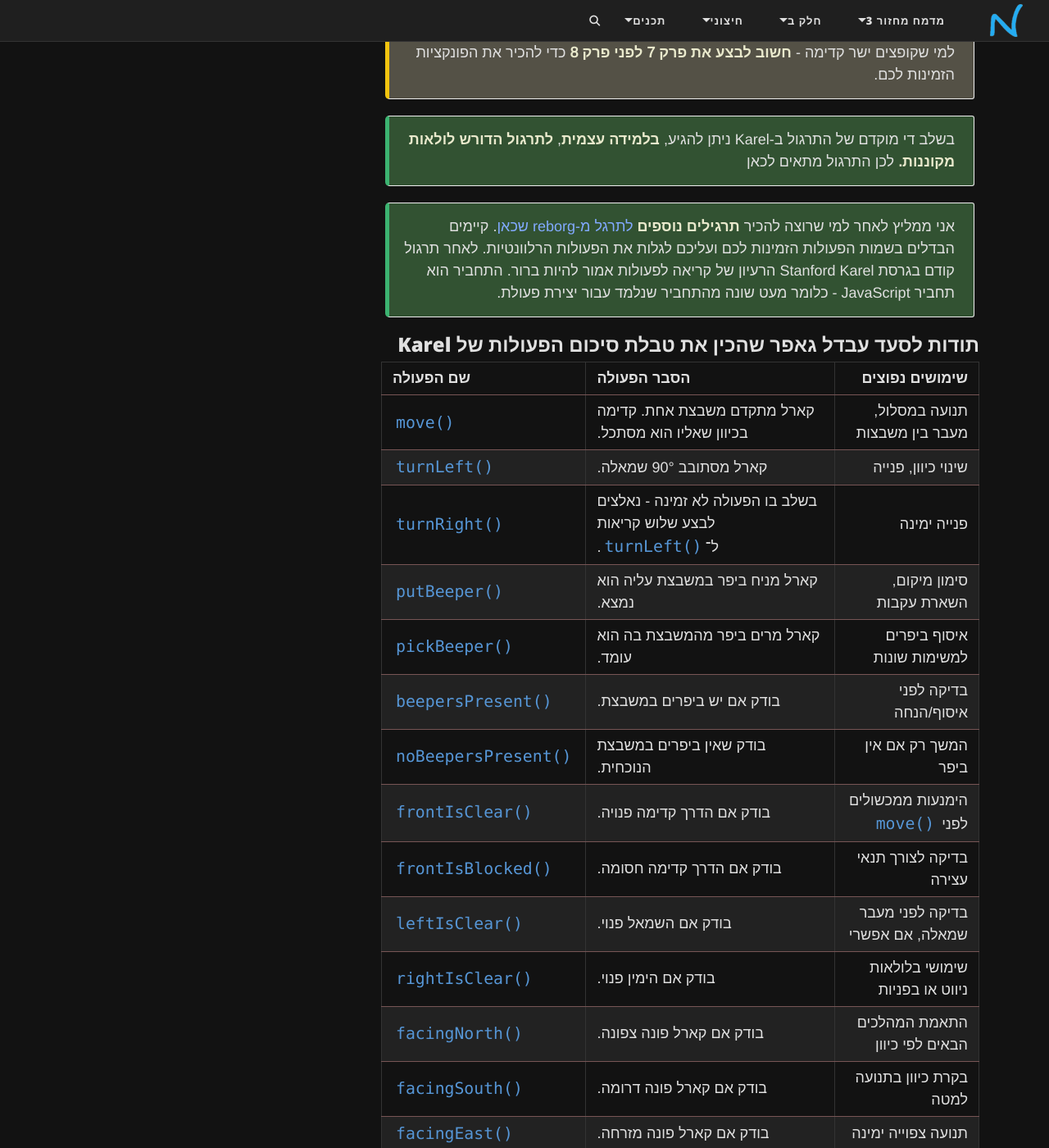
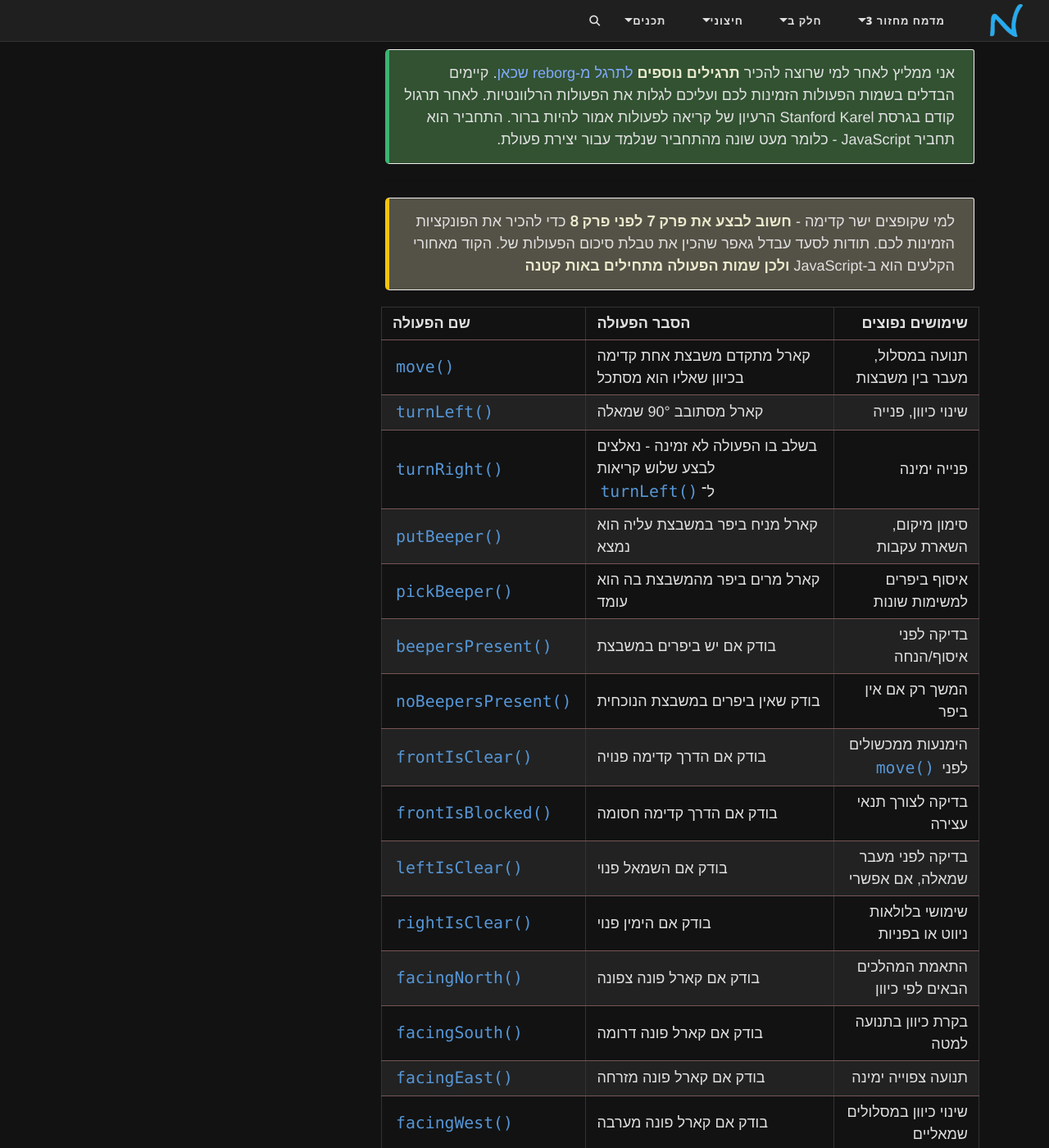
Before and after one commit to 3strategy/BeautifulYesodot, a Jekyll site: the page built from cs2/Chapter6Ex6.4Karel.md, in a window 1280 px wide and 1400 px high, scrolled down 753 px. Shown: the whole window at 82% size. Built offline with Jekyll 4.4.1, drawn with Linux system fonts in a browser that asks for light colours; comment, search, counter and statistics services are not loaded; some of the changed text lies outside the part shown.

```diff
--- a/cs2/Chapter6Ex6.4Karel.md
+++ b/cs2/Chapter6Ex6.4Karel.md
@@ -2,48 +2,48 @@
 layout: page
 title: "תרגול 6.4 Karel the Robot - לולאות מקוננות"
 subtitle: "תרגול בלולאות"
-tags: [קינון, פעולות Karel, Karel the Robot]
+tags: [קינון, פעולות Karel, Karel the Robot, לוגיקה ללא משתנים]
 mathjax: true
 lang: he
 ---
 
-## Karel
+{: .box-note}
+התרגולים המקוריים של Stanford Karel the Robot [נמצאים בקישור זה](https://web.stanford.edu/~cpiech/karel/learn.html) השיעור האחרון ש**ניתן לפתור שם שיעור מספר 8.** לאחר מכן יש באגים בתחביר שאינם מאפשרים להתקדם. הלולאות הנתמכות אצלם הן `repeat(n)` כאשר n הוא מספר החזרות, ובנוסף `while` בתבנית המוכרת לנו.
 
-{: .box-note}
-התרגולים המקוריים של Stanford Karel the Robot [נמצאים בקישור זה](https://web.stanford.edu/~cpiech/karel/learn.html) השיעור האחרון ש**ניתן לפתור הוא שיעור מספר 8.** לאחר מכן יש באגים בתחביר שאינם מאפשרים להתקדם. הלולאות הנתמכות כאן הן `repeat(n)` כאשר n הוא מספר החזרות, ובנוסף `while` בתבנית המוכרת לנו.
 
-{: .box-warning}
-למי שקופצים ישר קדימה - **חשוב לבצע את פרק 7 לפני פרק 8** כדי להכיר את הפונקציות הזמינות לכם.
-
+---
 
 {: .box-success}
 בשלב די מוקדם של התרגול ב-Karel ניתן להגיע, **בלמידה עצמית**, **לתרגול הדורש לולאות מקוננות.** לכן התרגול מתאים לכאן
+
+---
 
 {: .box-success}
 אני ממליץ לאחר למי שרוצה להכיר **תרגילים נוספים** [לתרגל מ-reborg שכאן](https://reeborg.ca/reeborg.html?lang=en&mode=javascript&menu=worlds%2Fmenus%2Freeborg_intro_en.json&name=Home%203&url=worlds%2Ftutorial_en%2Fhome3.json). קיימים הבדלים בשמות הפעולות הזמינות לכם ועליכם לגלות את הפעולות הרלוונטיות. לאחר תרגול קודם בגרסת Stanford Karel הרעיון של קריאה לפעולות אמור להיות ברור. התחביר הוא תחביר JavaScript - כלומר מעט שונה מהתחביר שנלמד עבור יצירת פעולת.
 
 
 
+---
 
-
-### תודות לסעד עבדל גאפר שהכין את טבלת סיכום הפעולות של Karel
+{: .box-warning}
+למי שקופצים ישר קדימה - **חשוב לבצע את פרק 7 לפני פרק 8** כדי להכיר את הפונקציות הזמינות לכם. תודות לסעד עבדל גאפר שהכין את טבלת סיכום הפעולות של. הקוד מאחורי הקלעים הוא ב-JavaScript **ולכן שמות הפעולה מתחילים באות קטנה**
 
 | שימושים נפוצים                    | הסבר הפעולה                                        | שם הפעולה            |
 | --------------------------------- | -------------------------------------------------- | -------------------- |
-| תנועה במסלול, מעבר בין משבצות     | קארל מתקדם משבצת אחת. קדימה בכיוון שאליו הוא מסתכל. | `()move`             |
-| שינוי כיוון, פנייה         | קארל מסתובב 90° שמאלה.                             | `()turnLeft`         |
-| פנייה ימינה | בשלב בו  הפעולה לא זמינה - נאלצים לבצע שלוש קריאות ל־`()turnLeft`.    | `()turnRight`        |
-| סימון מיקום, השארת עקבות          | קארל מניח ביפר במשבצת עליה הוא נמצא.                     | `()putBeeper`        |
-| איסוף ביפרים למשימות שונות        | קארל מרים ביפר מהמשבצת בה הוא עומד.                    | `()pickBeeper`       |
-| בדיקה לפני איסוף/הנחה             | בודק אם יש ביפרים במשבצת.                  | `()beepersPresent`   |
-| המשך רק אם אין ביפר               | בודק שאין ביפרים במשבצת הנוכחית.                   | `()noBeepersPresent` |
-| הימנעות ממכשולים לפני `()move`    | בודק אם הדרך קדימה פנויה.                          | `()frontIsClear`     |
-| בדיקה לצורך תנאי עצירה                  | בודק אם הדרך קדימה חסומה.                          | `()frontIsBlocked`   |
-| בדיקה לפני מעבר שמאלה, אם אפשרי               | בודק אם השמאל פנוי.                                | `()leftIsClear`      |
-| שימושי בלולאות ניווט או בפניות    | בודק אם הימין פנוי.                                | `()rightIsClear`     |
-| התאמת המהלכים הבאים לפי כיוון             | בודק אם קארל פונה צפונה.                           | `()facingNorth`      |
-| בקרת כיוון בתנועה למטה            | בודק אם קארל פונה דרומה.                           | `()facingSouth`      |
-| תנועה צפוייה ימינה        | בודק אם קארל פונה מזרחה.                           | `()facingEast`       |
-| שינוי כיוון במסלולים שמאליים      | בודק אם קארל פונה מערבה.                           | `()facingWest`       |
-| הסתובבות עד כיוון מסוים           | בודק אם קארל לא פונה צפונה.                        | `()notFacingNorth`   |
+| תנועה במסלול, מעבר בין משבצות     | קארל מתקדם משבצת אחת קדימה בכיוון שאליו הוא מסתכל | `()move`             |
+| שינוי כיוון, פנייה         | קארל מסתובב 90° שמאלה                             | `()turnLeft`         |
+| פנייה ימינה | בשלב בו  הפעולה לא זמינה - נאלצים לבצע שלוש קריאות ל־`()turnLeft`    | `()turnRight`        |
+| סימון מיקום, השארת עקבות          | קארל מניח ביפר במשבצת עליה הוא נמצא                     | `()putBeeper`        |
+| איסוף ביפרים למשימות שונות        | קארל מרים ביפר מהמשבצת בה הוא עומד                    | `()pickBeeper`       |
+| בדיקה לפני איסוף/הנחה             | בודק אם יש ביפרים במשבצת                  | `()beepersPresent`   |
+| המשך רק אם אין ביפר               | בודק שאין ביפרים במשבצת הנוכחית                   | `()noBeepersPresent` |
+| הימנעות ממכשולים לפני `()move`    | בודק אם הדרך קדימה פנויה                          | `()frontIsClear`     |
+| בדיקה לצורך תנאי עצירה                  | בודק אם הדרך קדימה חסומה                          | `()frontIsBlocked`   |
+| בדיקה לפני מעבר שמאלה, אם אפשרי               | בודק אם השמאל פנוי                                | `()leftIsClear`      |
+| שימושי בלולאות ניווט או בפניות    | בודק אם הימין פנוי                                | `()rightIsClear`     |
+| התאמת המהלכים הבאים לפי כיוון             | בודק אם קארל פונה צפונה                           | `()facingNorth`      |
+| בקרת כיוון בתנועה למטה            | בודק אם קארל פונה דרומה                           | `()facingSouth`      |
+| תנועה צפוייה ימינה        | בודק אם קארל פונה מזרחה                           | `()facingEast`       |
+| שינוי כיוון במסלולים שמאליים      | בודק אם קארל פונה מערבה                           | `()facingWest`       |
+| הסתובבות עד כיוון מסוים           | בודק אם קארל לא פונה צפונה                        | `()notFacingNorth`   |
 {: .table-rl}
```
Also changed, not shown: cs/Chapter1.md (+2 -0 lines), cs/Chapter4.md (+2 -0 lines), cs2/Chapter7Full.md (+2 -1 lines), cs2/Chapter9.md (+2 -0 lines), cs2/Chapter9Ex9.1.md (+2 -2 lines).
